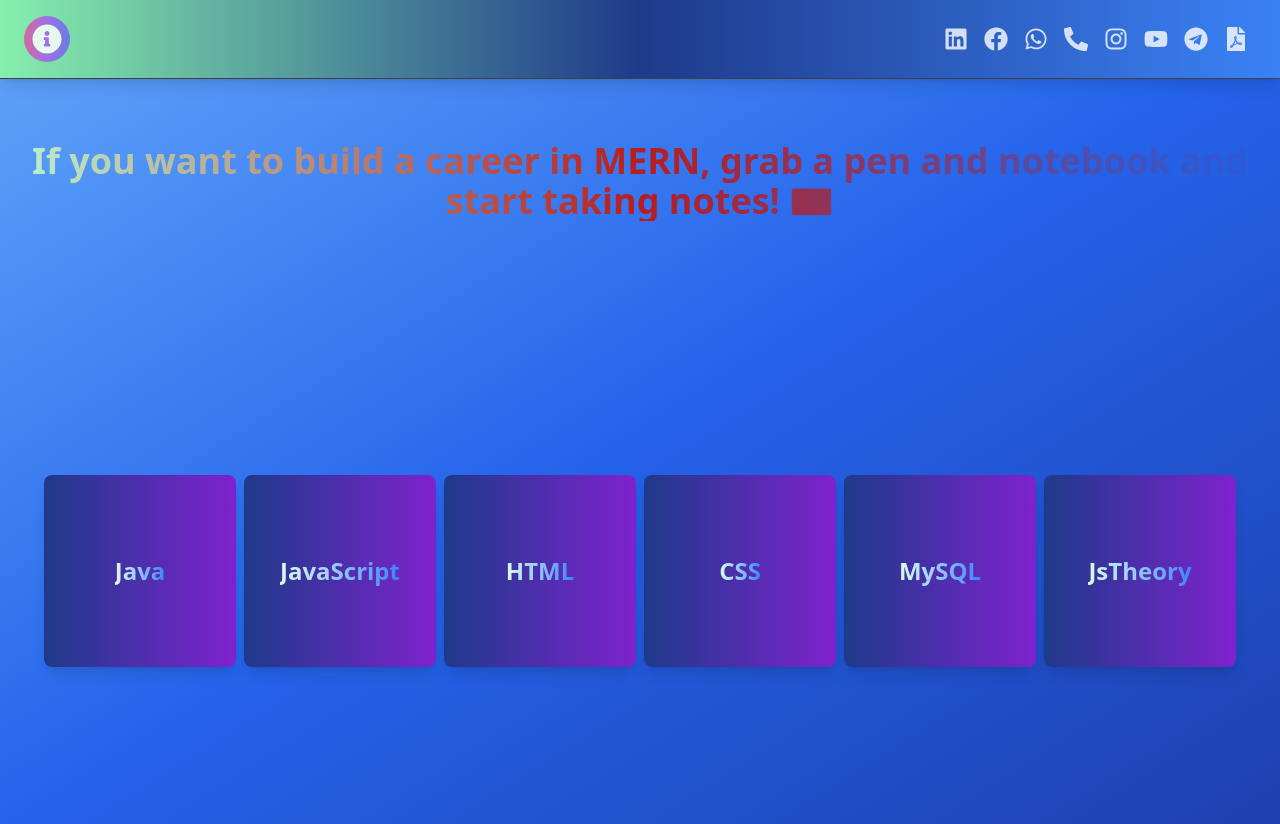
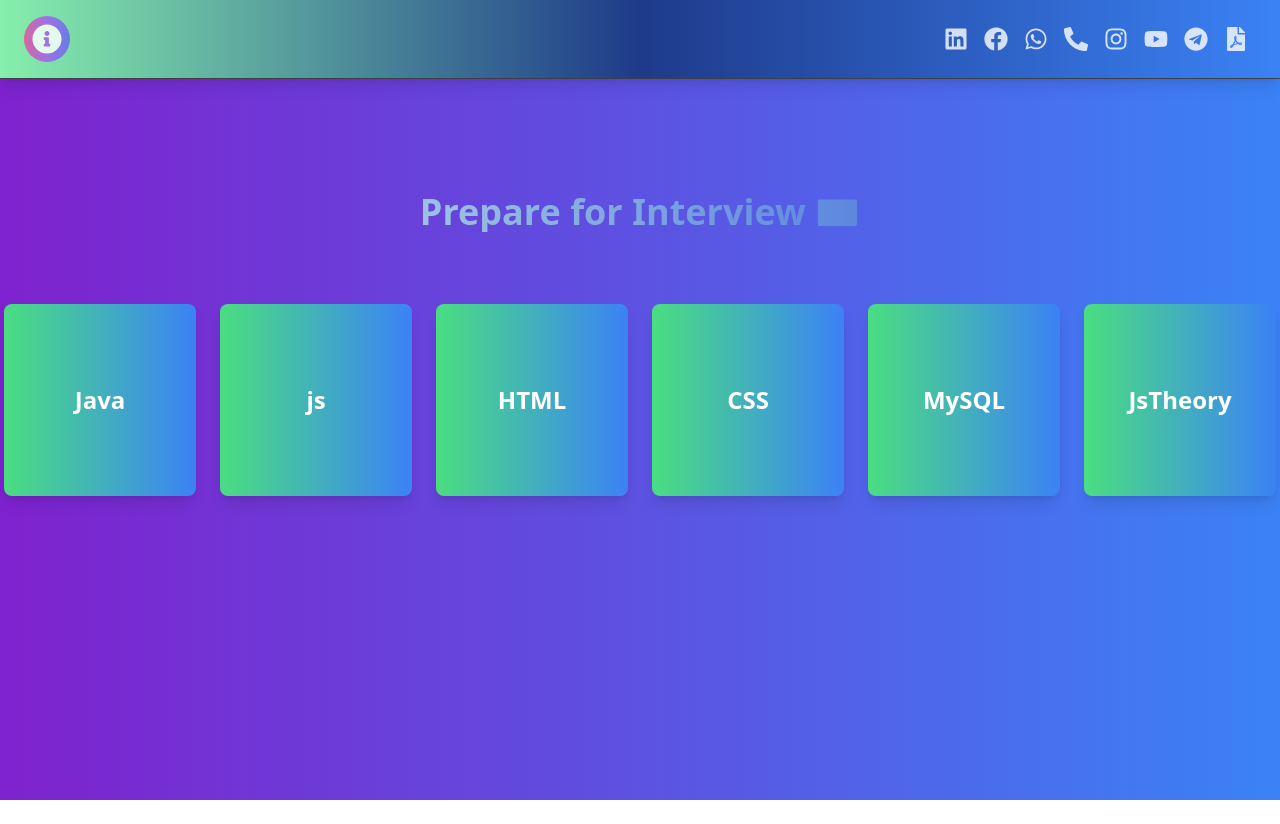
Before and after one commit to praveennigam/CodingRound, a React (Vite) app: page / in a window 1280 px wide. After the commit the page ends 800 px from the top, so only its background shows below. Built offline with nearby package versions, Linux system fonts and the light colour scheme.

Commit message:
Update HomePage.jsx

```diff
--- a/src/components/HomePage.jsx
+++ b/src/components/HomePage.jsx
@@ -3,28 +3,29 @@ import { Link } from "react-router-dom";
 
 const HomePage = () => {
   return (
-    <div className="flex justify-center items-center flex-wrap gap-2 mt-6 pt-22 pb-10 min-h-screen bg-gradient-to-br from-blue-400 via-blue-600 to-blue-800"> {/* Background gradient */}
+    <div className="flex justify-center items-center flex-wrap gap-6 mt-16 pt-32 pb-10"> {/* Added pt-32 for top padding */}
       {/* Added the text "Prepare for interview 💌" */}
-      <div className="w-full text-center mb-3">
-        <h1 className="text-4xl font-extrabold text-transparent bg-clip-text bg-gradient-to-r from-green-200 via-red-700 to-gold-100">
-          If you want to build a career in MERN, grab a pen and notebook and start taking notes! 💌
+      <div className="w-full text-center mb-12">
+        <h1 className="text-4xl font-extrabold text-transparent bg-clip-text bg-gradient-to-r from-green-100 to-blue-700">
+          Prepare for Interview 💌
         </h1>
       </div>
 
       <CategoryCard category="Java" />
-      <CategoryCard category="JavaScript" />
+      <CategoryCard category="js" />
       <CategoryCard category="HTML" />
       <CategoryCard category="CSS" />
       <CategoryCard category="MySQL" />
       <CategoryCard category="JsTheory" />
+
     </div>
   );
 };
 
 const CategoryCard = ({ category }) => {
   return (
-    <div className="w-48 h-48 bg-gradient-to-r from-blue-900 to-purple-700 rounded-lg shadow-lg text-center text-white flex justify-center items-center transition-transform transform hover:scale-105">
-      <Link to={`/${category.toLowerCase()}`} className="text-2xl font-bold text-transparent bg-clip-text bg-gradient-to-r from-green-100 via-blue-300 to-blue-500">
+    <div className="w-48 h-48 bg-gradient-to-r from-green-400 to-blue-500 rounded-lg shadow-lg text-center text-white flex justify-center items-center transition-transform transform hover:scale-105">
+      <Link to={`/${category.toLowerCase()}`} className="text-2xl font-bold">
         {category}
       </Link>
     </div>
```
